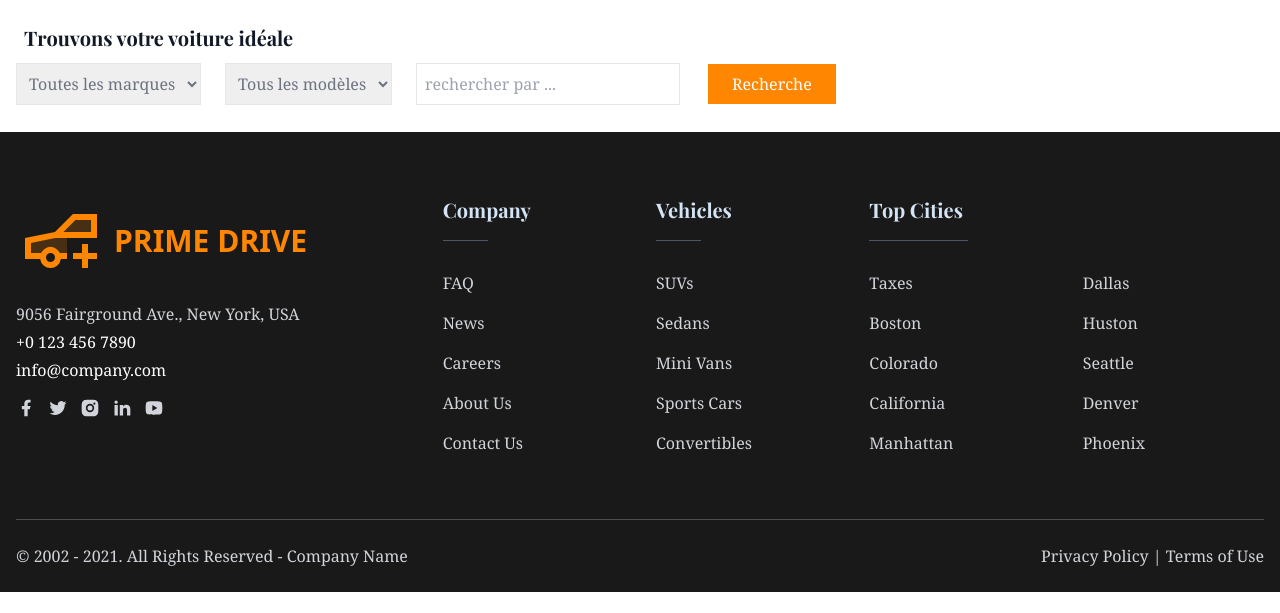
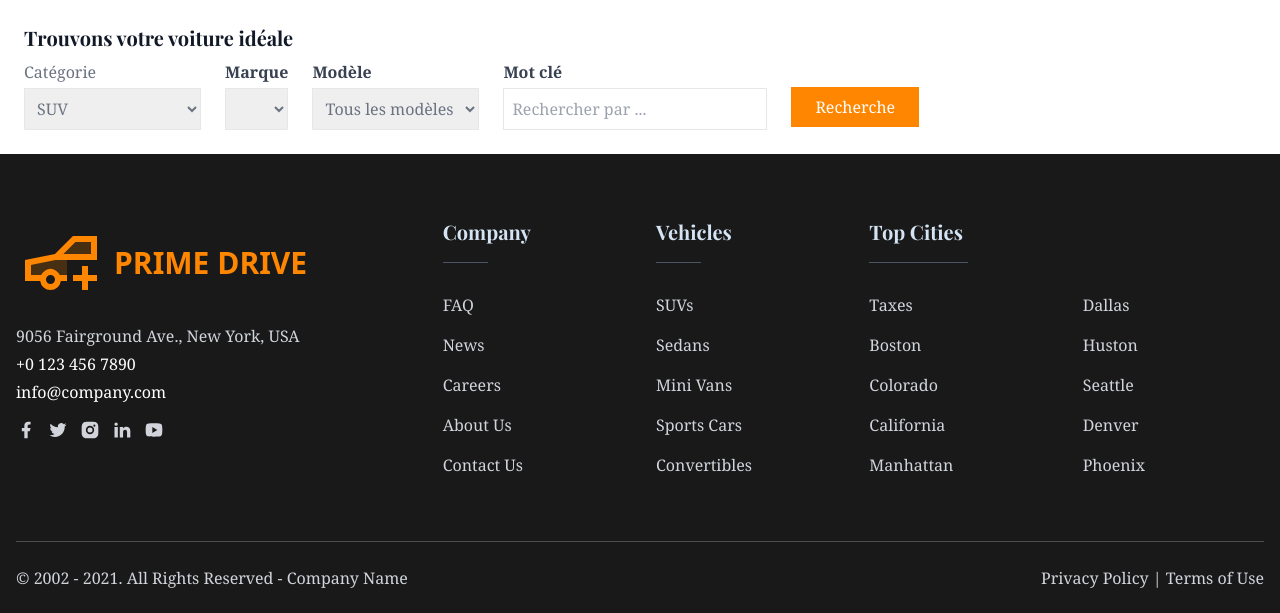
Before and after one commit to MinaELKH/LocationVoiture, a PHP site: page /app/frontend/homeFilterVehicule.php in a window 1280 px wide. Shown: the top 613 px of the page. Run offline with PHP 8.4, Linux system fonts and the light colour scheme; data comes from the database, SQL or seed files in the repository; lists and menus that the app fills with data are empty; some libraries are stand-ins or nearby versions.

Commit message:
filter done in self page

```diff
--- a/app/frontend/homeFilterVehicule.php
+++ b/app/frontend/homeFilterVehicule.php
@@ -2,7 +2,12 @@
 ob_start();
 session_start();
 require("../../sweetAlert/sweetAlert.php");
-
+require "../backend/classe_Vehicule.php";
+require "../backend/classe_Categorie.php";
+require_once __DIR__ . '/../../includ/DB.php';
+require_once __DIR__ . '/../../includ/DatabaseManager.php';
+$dbManager = new DatabaseManager();
+$objVehicule = new Vehicule($dbManager);
 ?>
 
 <!DOCTYPE html>
@@ -23,28 +28,57 @@ require("../../sweetAlert/sweetAlert.php");
 
             <div class="bg-white p-6">
     <h2 class="font-bold mb-2 text-gray-900 text-xl">Trouvons votre voiture idéale</h2>
-                    <form id="filterForm" class="flex space-x-4">
-                        <div class="-mx-2 flex flex-wrap gap-6 items-center">
+    <form id="filterForm" class="flex flex-wrap items-center gap-6">
+        <!-- Catalogue -->
+        <div class="flex flex-col">
+
+                    <label for="categorie" class="block font-medium mb-1">Catégorie</label>
+                    <select  name="categorie" class="border p-2">
+                       <?php
+                          $newCateg = new Categorie($dbManager) ;
+                          $categories =  $newCateg->getAll() ;
+                            foreach ($categories as $categorie):
+                                ?>
+                                <option value="<?= $categorie->nom ?>"><?= $categorie->nom ?></option>
+                            <?php endforeach ?>
+                    </select>
+           </div>
+
+
+        <!-- Marque -->
+        <div class="flex flex-col">
+            <label for="marque" class="text-gray-700 font-semibold mb-1">Marque</label>
             <select id="marque" name="marque" class="border p-2">
-                                <option value="">Toutes les marques</option>
-                                <option value="Toyota">Toyota</option>
-                                <option value="Honda">Honda</option>
+
             </select>
+        </div>
+
+        <!-- Modèle -->
+        <div class="flex flex-col">
+            <label for="model" class="text-gray-700 font-semibold mb-1">Modèle</label>
             <select id="model" name="model" class="border p-2">
                 <option value="">Tous les modèles</option>
                 <option value="Sedan">Sedan</option>
                 <option value="SUV">SUV</option>
             </select>
-                            <input id="search" name="search" class="border p-2" placeholder="rechercher par ..." >
+        </div>
 
-                           <div class="p-1 text-right w-full sm:flex-initial sm:w-auto">
+        <!-- Recherche -->
+        <div class="flex flex-col">
+            <label for="search" class="text-gray-700 font-semibold mb-1">Mot clé</label>
+            <input id="search" name="search" class="border p-2" placeholder="Rechercher par ..." />
+        </div>
+
+        <!-- Bouton de recherche -->
+        <div class="flex flex-col justify-end">
+            <label class="invisible">Recherche</label> <!-- Label invisible pour garder l'alignement -->
             <button type="submit" class="bg-primary-500 hover:bg-primary-600 inline-block px-6 py-2 text-center text-white">
                 Recherche
             </button>
         </div>
-                        </div>
     </form>
 </div>
+
 
 
 
--- a/includ/DatabaseManager.php
+++ b/includ/DatabaseManager.php
@@ -114,7 +114,7 @@ public function selectAllFilterLimit(string $table, array $params = [], array $f
     if (!empty($filters)) {
         $conditions_filter = [];
         foreach ($filters as $filter => $value) {
-            $conditions_filter[] = "$filter like :$filter";
+            $conditions_filter[] = "$filter LIKE :$filter";
         }
         // Les filtres sont liés par "OR" et ajoutés au tableau des conditions
         $conditions[] = '(' . implode(' OR ', $conditions_filter) . ')';
@@ -145,7 +145,7 @@ public function selectAllFilterLimit(string $table, array $params = [], array $f
     // Liaison des valeurs des filtres
     if (!empty($filters)) {
         foreach ($filters as $filter => $value) {
-            $stmt->bindValue(":$filter", $value, PDO::PARAM_STR);
+            $stmt->bindValue(":$filter", '%' . $value .'%', PDO::PARAM_STR);
         }
     }
 
```
Also changed, not shown: app/backend/classe_AfficheVehicule.php (+1 -9 lines), app/frontend/filter_vehicules.php (+14 -1 lines). Lines whose indentation alone changed are shown as unchanged.
